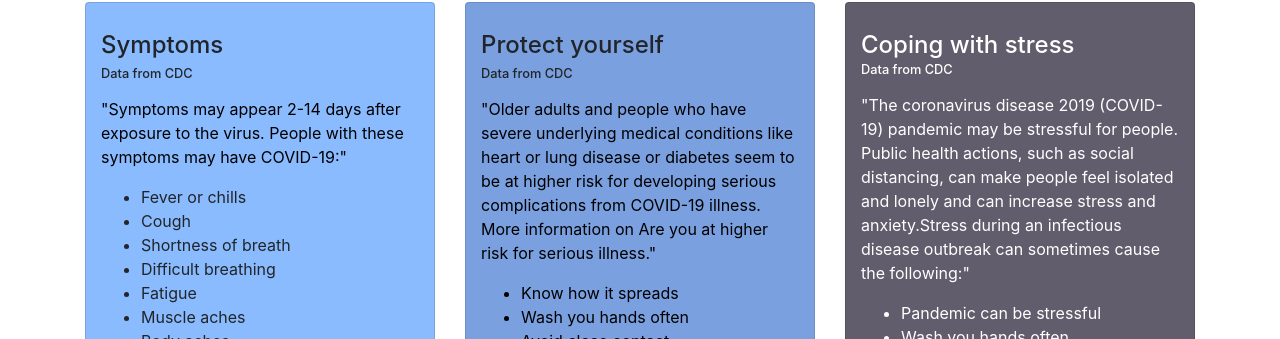
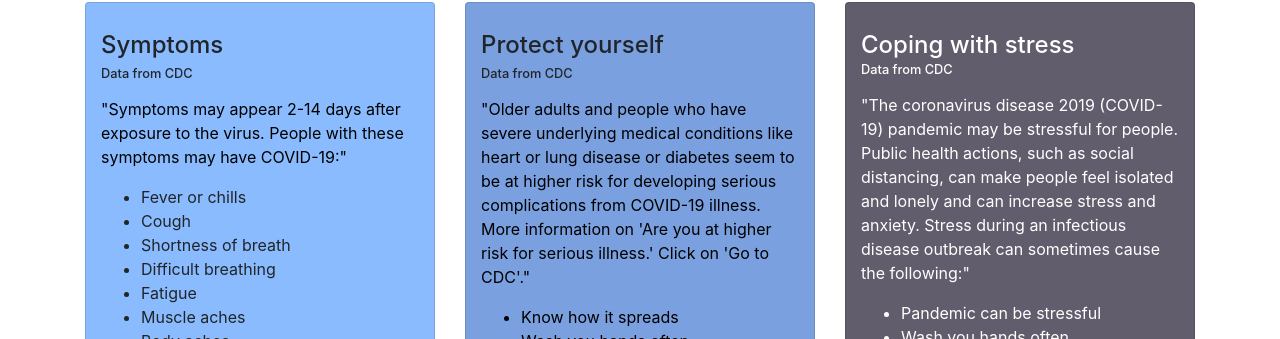
Before and after one commit to mueller-cox/COVIDsimple, a React (Create React App) app in the folder client/: page /What-is-covid19 in a window 1280 px wide. Shown: the part 606-945 px from the top of the page. Built offline with nearby package versions, Linux system fonts and the light colour scheme.

Commit message:
grammar error fixed

```diff
--- a/client/src/components/what-is-covid19.component.js
+++ b/client/src/components/what-is-covid19.component.js
@@ -74,7 +74,7 @@ export default class WhatIsCovid extends Component {
                             medical conditions like heart or lung disease or
                             diabetes seem to be at higher risk for developing
                             serious complications from COVID-19 illness. More
-                                information on Are you at higher risk for serious illness."</p>
+                                information on 'Are you at higher risk for serious illness.' Click on 'Go to CDC'."</p>
                             <ul className="card-text-set5 mt-3">
                                 <li>Know how it spreads</li>
                                 <li>Wash you hands often</li>
@@ -97,7 +97,7 @@ export default class WhatIsCovid extends Component {
                             <h5 className="card-subtitle-white">Data from CDC</h5>
                             <p className='card-intro-white mt-3'>"The coronavirus disease 2019 (COVID-19) pandemic may be stressful for people.
                             Public health actions, such as social distancing, can make people feel isolated and lonely and can
-                            increase stress and anxiety.Stress during an infectious disease outbreak can sometimes cause the following:"</p>
+                            increase stress and anxiety. Stress during an infectious disease outbreak can sometimes cause the following:"</p>
                             <ul className="card-text-set6 mt-3">
                                 <li>Pandemic can be stressful</li>
                                 <li>Wash you hands often</li>
```
